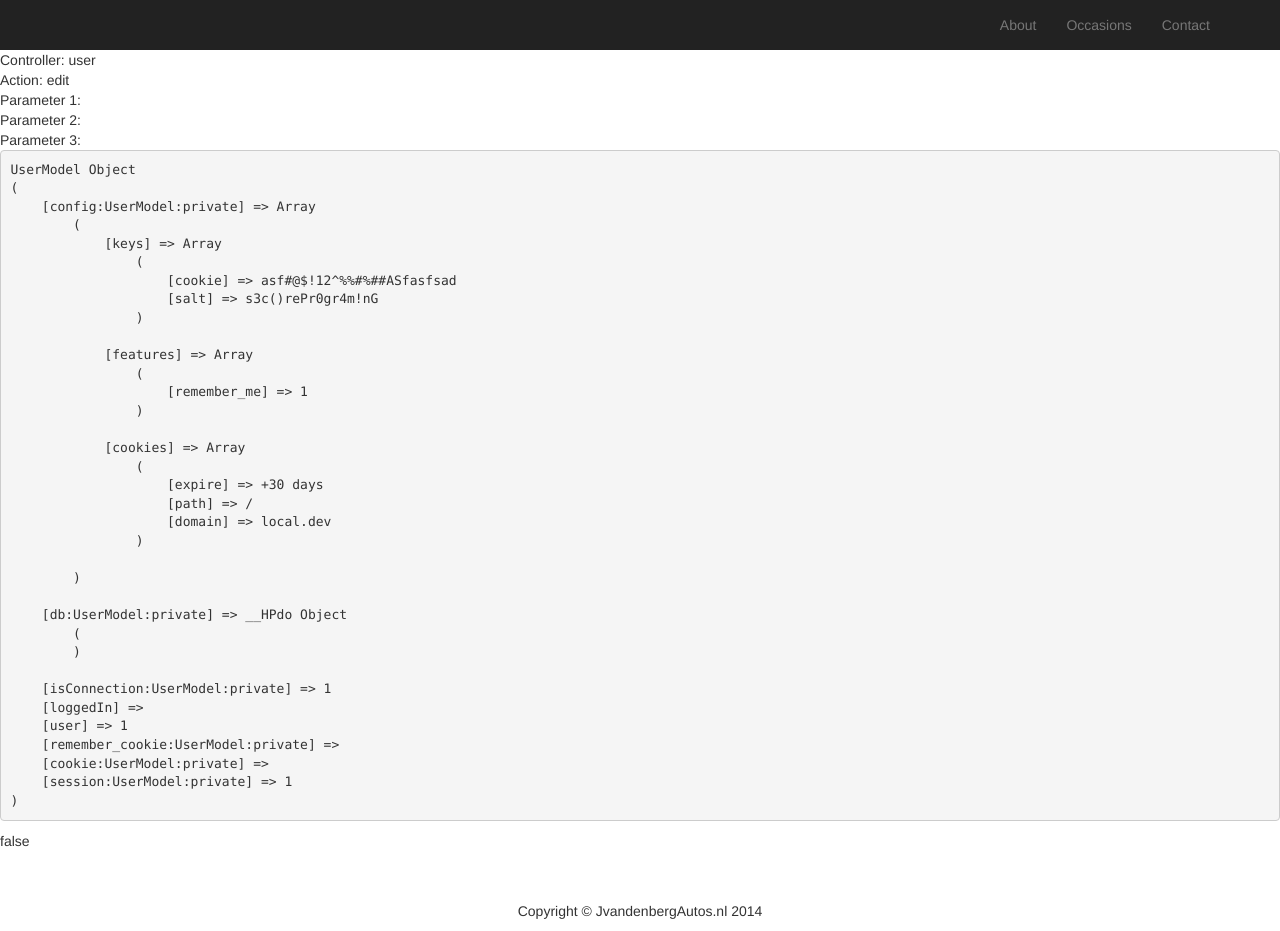
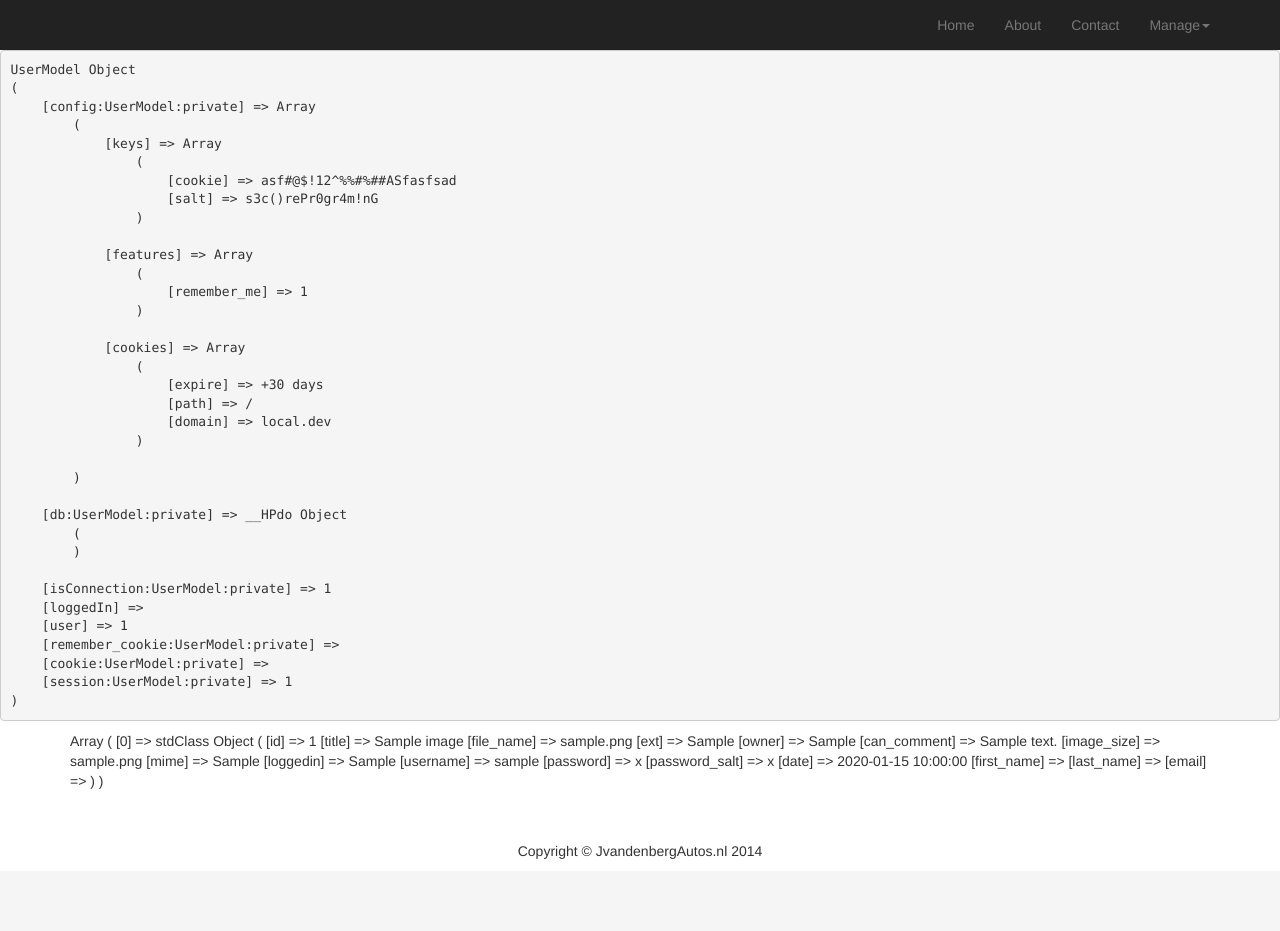
Before and after one commit to zigm4s/sepr, a PHP site: page /sepr/user/edit in a window 1280 px wide. After the commit the page ends 859 px from the top, so only its background shows below. Run offline with PHP 8.4, Linux system fonts and the light colour scheme; the visitor is signed in with stand-in values (Sample User, id 1); tables that the repository leaves empty or names only in its code hold one stand-in row (values such as "Sample post"); some libraries are stand-ins or nearby versions.

Commit message:
updated web app with user model in every controller, user functionality, uploading images and adding them to db

```diff
--- a/application/controller/user.php
+++ b/application/controller/user.php
@@ -8,18 +8,24 @@
  */
 class User extends Controller
 {
+    private $model;
+
+    function __construct(){
+        parent::__construct();
+        if(!$this->user)
+            $this->model = $this->loadModel('UserModel');
+        else
+            $this->model = $this->user;
+    }
+
     public function index($image=null)
     {
-        $model = $this->loadModel('UserModel');
+
+
         echo "<pre>";
-        print_r($model);
+        print_r($this->model);
         echo "</pre>";
-        if($model->loggedIn){
-            echo "true";
-        }
-        else{
-            echo "false";
-        }
+        $images = $this->model->getAllImages();
 
         require 'application/views/_templates/header.php';
         require 'application/views/user/index.php';
@@ -27,41 +33,102 @@ class User extends Controller
     }
 
     public function login(){
-        $model = $this->loadModel('UserModel');
+//        $model = $this->loadModel('UserModel');
 
         if($_POST && isset($_POST['username']) && isset($_POST['password'])):
             $username = $_POST['username'];
             $password = $_POST['password'];
             $remember_me = $_POST['remember_me'];
 
-            $login = $model->login($username, $password, $remember_me);
-            print_r($login);
+            $login = $this->model->login($username, $password, $remember_me);
         endif;
 
+
+        //Header
         require 'application/views/_templates/header.php';
+        //Container
         require 'application/views/user/login.php';
+        //Footer
         require 'application/views/_templates/footer.php';
     }
 
     public function logout(){
-        $model = $this->loadModel('UserModel');
-
-        $model->logout();
+        $this->model->logout();
     }
 
     public function register(){
         $model = $this->loadModel('UserModel');
+        $register_response = null;
 
         if($_POST && isset($_POST['username']) && isset($_POST['password'])):
             $username = $_POST['username'];
             $password = $_POST['password'];
 
-            $login = $model->register($username, $password);
+            $register_response = $model->register($username, $password);
+
         endif;
 
         require 'application/views/_templates/header.php';
         require 'application/views/user/register.php';
         require 'application/views/_templates/footer.php';
+    }
+
+    public function upload(){
+        if ( isset( $_POST["submit"] )) {
+            $title = $_POST['title'];
+            $can_comment = $_POST['can_comment'];
+            $owner = $this->user->getId();
+            $target_dir = "./public/img/uploads/";
+            $random_name = $this->user->rand_string(50);
+            $target_file = $target_dir . basename($random_name.".jpg");
+            $uploadOk = 1;
+            $imageFileType = pathinfo($target_file,PATHINFO_EXTENSION);
+            //// Check if image file is a actual image or fake image
+                $check = getimagesize($_FILES["uploadfile"]["tmp_name"]);
+                if($check !== false) {
+                    echo "File is an image - " . $check["mime"] . ".";
+                    $uploadOk = 1;
+                } else {
+                    echo "File is not an image.";
+                    $uploadOk = 0;
+                }
+            // Check if file already exists
+            if (file_exists($target_file)) {
+                echo "Sorry, file already exists.";
+                $uploadOk = 0;
+            }
+            // Check file size
+            if ($_FILES["uploadfile"]["size"] > 500000) {
+                echo "Sorry, your file is too large.";
+                $uploadOk = 0;
+            }
+
+            // Allow certain file formats
+            if($imageFileType != "jpg" && $imageFileType != "png" && $imageFileType != "jpeg"
+                && $imageFileType != "gif" ) {
+                echo "Sorry, only JPG, JPEG, PNG & GIF files are allowed.";
+                $uploadOk = 0;
+            }
+            // Check if $uploadOk is set to 0 by an error
+            if ($uploadOk == 0) {
+                echo "Sorry, your file was not uploaded.";
+            // if everything is ok, try to upload file
+            } else {
+                if (move_uploaded_file($_FILES["uploadfile"]["tmp_name"], $target_file)) {
+
+                    $this->user->add_image_to_db($title, $random_name, $imageFileType, $_FILES["uploadfile"]["size"], $can_comment, $owner);
+                    echo "The file ". basename( $_FILES["uploadfile"]["name"]). " has been uploaded.";
+
+                } else {
+                    echo "Sorry, there was an error uploading your file.";
+                }
+            }
+        }
+
+        require 'application/views/_templates/header.php';
+        require 'application/views/user/upload.php';
+        require 'application/views/_templates/footer.php';
+
     }
 
     public function imageForUser($user=null){
--- a/application/libs/application.php
+++ b/application/libs/application.php
@@ -86,11 +86,11 @@ class Application
             $this->url_parameter_3 = (isset($url[4]) ? $url[4] : null);
 
             // for debugging. uncomment this if you have problems with the URL
-             echo 'Controller: ' . $this->url_controller . '<br />';
-             echo 'Action: ' . $this->url_action . '<br />';
-             echo 'Parameter 1: ' . $this->url_parameter_1 . '<br />';
-             echo 'Parameter 2: ' . $this->url_parameter_2 . '<br />';
-             echo 'Parameter 3: ' . $this->url_parameter_3 . '<br />';
+//             echo 'Controller: ' . $this->url_controller . '<br />';
+//             echo 'Action: ' . $this->url_action . '<br />';
+//             echo 'Parameter 1: ' . $this->url_parameter_1 . '<br />';
+//             echo 'Parameter 2: ' . $this->url_parameter_2 . '<br />';
+//             echo 'Parameter 3: ' . $this->url_parameter_3 . '<br />';
         }
     }
 }
--- a/application/libs/controller.php
+++ b/application/libs/controller.php
@@ -9,7 +9,7 @@ class Controller
      * @var null Database Connection
      */
     public $db = null;
-    public $loginSystem = null;
+    public $user = null;
 
     /**
      * Whenever a controller is created, open a database connection too. The idea behind is to have ONE connection
@@ -18,6 +18,9 @@ class Controller
     function __construct()
     {
         $this->openDatabaseConnection();
+        if(!$this->user){
+            $this->user = $this->loadModel('UserModel');
+        }
     }
 
     /**
--- a/application/models/usermodel.php
+++ b/application/models/usermodel.php
@@ -21,17 +21,24 @@ class UserModel
     private $db;
     private $isConnection = false;
     public $loggedIn = false;
-    public $user = false;
+    public $user = null;
     private $remember_cookie, $cookie, $session;
 
-    function __construct($db)
+    function __construct($db=null)
     {
         session_start();
 
         try{
             $this->isConnection = true;
-            $this->db = $db;
+            if($db){
+                $this->db = $db;
+            }else{
+                $options = array(PDO::ATTR_DEFAULT_FETCH_MODE => PDO::FETCH_OBJ, PDO::ATTR_ERRMODE => PDO::ERRMODE_WARNING);
 
+                // generate a database connection, using the PDO connector
+                // @see http://net.tutsplus.com/tutorials/php/why-you-should-be-using-phps-pdo-for-database-access/
+                $this->db = new PDO(DB_TYPE . ':host=' . DB_HOST . ';dbname=' . DB_NAME, DB_USER, DB_PASS, $options);
+            }
             $this->cookie = isset($_COOKIE['sepr_login']) ? $_COOKIE['sepr_login'] : false;
             $this->session = isset($_SESSION['sepr_curuser']) ? $_SESSION['sepr_curuser'] : false;
             $this->remember_cookie = isset($_COOKIE['sepr_rememberMe']) ? $_COOKIE['sepr_rememberMe'] : false;
@@ -95,18 +102,16 @@ class UserModel
                 if ($cookies === true) {
 
                     $_SESSION['sepr_curuser'] = $user_name;
-                    setcookie("sepr_login", hash("sha256", $this->config['keys']['cookie'] . $user_name . $this->config['keys']['cookie']), strtotime($this->config['cookies']['expire']), $this->config['cookies']['path'], $this->config['cookies']['domain']);
+                    setcookie("sepr_login", hash("sha256", $this->config['keys']['cookie'] . $user_name . $this->config['keys']['cookie']), strtotime($this->config['cookies']['expire']));//, $this->config['cookies']['path'], $this->config['cookies']['domain']);
 
                     if ($remember_me === true && $this->config['features']['remember_me'] === true) {
-                        echo "Run through!";
-                        setcookie("sepr_rememberMe", $user_name, strtotime($this->config['cookies']['expire']), $this->config['cookies']['path'], $this->config['cookies']['domain']);
+                        setcookie("sepr_rememberMe", $user_name, strtotime($this->config['cookies']['expire'])); //, $this->config['cookies']['path'], $this->config['cookies']['domain']);
                     }
                     $this->loggedIn = true;
                     $_COOKIE['sepr_login'] = $this->config['keys']['cookie'] . $user_name . $this->config['keys']['cookie'];
                     $this->cookie = $this->config['keys']['cookie'] . $user_name . $this->config['keys']['cookie'];
                     // Redirect
-                    print_r($_COOKIE);
-//                    header("Location: /sepr/user/");
+                    $this->redirect("/sepr/user/");
                 }
                 return true;
             }
@@ -118,8 +123,8 @@ class UserModel
 
     public function logout(){
         session_destroy();
-        setcookie("sepr_login", "", time()-3600, $this->config['cookies']['path'], $this->config['cookies']['domain']);
-        setcookie("sepr_rememberMe", "", time()-3600, $this->config['cookies']['path'], $this->config['cookies']['domain']);
+        setcookie("sepr_login", "", time()-3600, $this->config['cookies']['path']);
+        setcookie("sepr_rememberMe", "", time()-3600, $this->config['cookies']['path']);
 
         /**
          * Wait for the cookies to be removed, then redirect
@@ -139,7 +144,7 @@ class UserModel
 
     public function register($username, $password){
         if($this->userExists($username)){
-            return "exists";
+            return false;
         }else{
             $randomSalt = $this->rand_string(20);
             $saltedPassword = hash('sha256', $password. $this->config['keys']['salt'] . $randomSalt);
@@ -170,6 +175,21 @@ class UserModel
             $random_str .= $chars[rand(0, $size)];
         }
         return $random_str;
+    }
+
+    public function add_image_to_db($title, $image_name, $image_ext, $image_size, $can_comment, $owner){
+        $stmt = "INSERT INTO images (title, file_name, ext, owner, can_comment, image_size) VALUES (?,?,?,?,?,?)";
+        $status = $this->db->prepare($stmt);
+        $status->execute(array($title, $image_name, $image_ext, $owner, $can_comment, $image_size));
+        return $status;
+
+    }
+
+    public function getId(){
+        $sql = "SELECT id FROM users WHERE username=?";
+        $query = $this->db->prepare($sql);
+        $query->execute(array($this->user));
+        return $query->fetch(PDO::FETCH_COLUMN);
     }
 
     /**
--- a/application/views/_templates/header.php
+++ b/application/views/_templates/header.php
@@ -1,9 +1,6 @@
 <?php
 ob_start();
-//include "./application/config/class.loginsys.php";
-//if(!isset($LS)){
-//    $LS=new LoginSystem();
-//}
+
 ?>
 <!DOCTYPE html PUBLIC "-//W3C//DTD XHTML 1.0 Transitional//EN"
     "http://www.w3.org/TR/xhtml1/DTD/xhtml1-transitional.dtd">
@@ -78,40 +75,39 @@ background-image: linear-gradient(to bottom, #cbe37f, #BADA55);">
             <div class="collapse navbar-collapse" id="navBar">
                 <ul style="color: #000;" class="nav navbar-nav navbar-right">
                     <li>
-                        <a href="<?php echo URL; ?>home/about">About</a>
+                        <a href="<?php echo URL; ?>">Home</a>
                     </li>
                     <li>
-                        <a href="<?php echo URL; ?>occasions/index/1">Occasions</a>
+                        <a href="<?php echo URL; ?>home/about">About</a>
                     </li>
                     <li>
                         <a href="<?php echo URL; ?>home/contact">Contact</a>
                     </li>
 
-<!--                    --><?php //
-//                    if(!$LS->isLogged())
-//                    {
-//                    echo "
-//                    <li>
-//                        <a href='". URL . "home/login'>Login</a>
-//                    </li>";
-//                    }
-//                    else{
-//                        ?>
-<!---->
-<!--                        <li class="dropdown">-->
-<!--                            <a href="#" class="dropdown-toggle" data-toggle="dropdown" id="menu1">Manage<span class="caret"></span></a>-->
-<!--                            <ul class="dropdown-menu" role="menu" aria-labelledby="menu1">-->
-<!--                                <li role="presentation" class="dropdown-header">Management options</li>-->
-<!--                                <li role="presentation"><a role="menuitem" tabindex="-1" href="--><?php //echo URL;?><!--occasions/add">Add a vehicle</a></li>-->
-<!--                                <li role="presentation"><a role="menuitem" tabindex="-1" href="--><?php //echo URL;?><!--offers">Manage Offers</a></li>-->
-<!--                                <li role="presentation" class="divider"></li>-->
-<!--                                <li role="presentation" class="dropdown-header">End session</li>-->
-<!--                                <li role="presentation"><a role="menuitem" tabindex="-1" href="--><?php //echo URL;?><!--home/logout">Log out</a></li>-->
-<!--                            </ul>-->
-<!--                        </li>-->
-<!--  --><?php
-//                    }
-//                    ?>
+                    <?php
+                    if(!$this->user->user)
+                    {
+                    echo "
+                    <li>
+                        <a href='". URL . "user/login'>Login</a>
+                    </li>";
+                    }
+                    else{
+                        ?>
+
+                        <li class="dropdown">
+                            <a href="#" class="dropdown-toggle" data-toggle="dropdown" id="menu1">Manage<span class="caret"></span></a>
+                            <ul class="dropdown-menu" role="menu" aria-labelledby="menu1">
+                                <li role="presentation" class="dropdown-header">Management options</li>
+                                <li role="presentation"><a role="menuitem" tabindex="-1" href="<?php echo URL;?>user/edit">Edit info</a></li>
+                                <li role="presentation" class="divider"></li>
+                                <li role="presentation" class="dropdown-header">End session</li>
+                                <li role="presentation"><a role="menuitem" tabindex="-1" href="<?php echo URL;?>user/logout">Log out</a></li>
+                            </ul>
+                        </li>
+  <?php
+                    }
+                    ?>
 
 
                 </ul>
@@ -121,47 +117,6 @@ background-image: linear-gradient(to bottom, #cbe37f, #BADA55);">
         <!-- /.container -->
     </nav>
 
-<?php
-if($_SERVER['REQUEST_URI'] != "/jvanautos/"){
-//echo "cia turi buri breadcrumbsai";
-    }
-    else{
-        ?>
-<!-- Header Carousel -->
 
-
-<!--        <section style=" height: 100%; width:100%; background-image: url('./public/img/main_bg.jpg');">-->
-<!--            <div class="well" style="position:absolute; left: 50%; top: 50%; width: 300px; height: 100px;">asdas</div></section>-->
-
-
-
-          <?php  }
-?>
-<?php
-//breadcrumbs for later
-//echo "<ul id='crumbs'>";
-/* get array containing each directory name in the path */
-/*
-$parts = explode("/", dirname($_SERVER['REQUEST_URI']));
-echo "<li><a href='/'>Home</a></li>";
-foreach ($parts as $key => $dir) {
-switch ($dir) {
-case "about": $label = "About Us"; break;
-*/
-/* if not in the exception list above,
-use the directory name, capitalized */
-/*default: $label = ucwords($dir); break;*/
-
-//}
-/* start fresh, then add each directory back to the URL */
-/*$url = "";
-for ($i = 1; $i <= $key; $i++)
-{ $url .= $parts[$i] . "/"; }
-if ($dir != "")
-echo "<li>> <a href=$url>$label</a></li>";
-}
-echo "</ul>";
-*/
-?>
     <!-- Page Content -->
     <div class="container">
--- a/application/views/home/index.php
+++ b/application/views/home/index.php
@@ -1,6 +1,6 @@
 <div class="row firstPageOwl">
 <div class="col-lg-12">
-
+asds
 </div></div>
 
 <script lang="text/javascript">
--- a/application/views/images/index.php
+++ b/application/views/images/index.php
@@ -7,3 +7,5 @@
  */
 
 print_r($images);
+phpinfo();
+echo $images[0]->title;
--- a/application/views/user/index.php
+++ b/application/views/user/index.php
@@ -5,3 +5,5 @@
  * Date: 7-10-15
  * Time: 11:08
  */
+
+print_r($images);
```
Also changed, not shown: application/views/user/register.php (+20 -1 lines), application/views/user/upload.php (added, +17 -0 lines).
